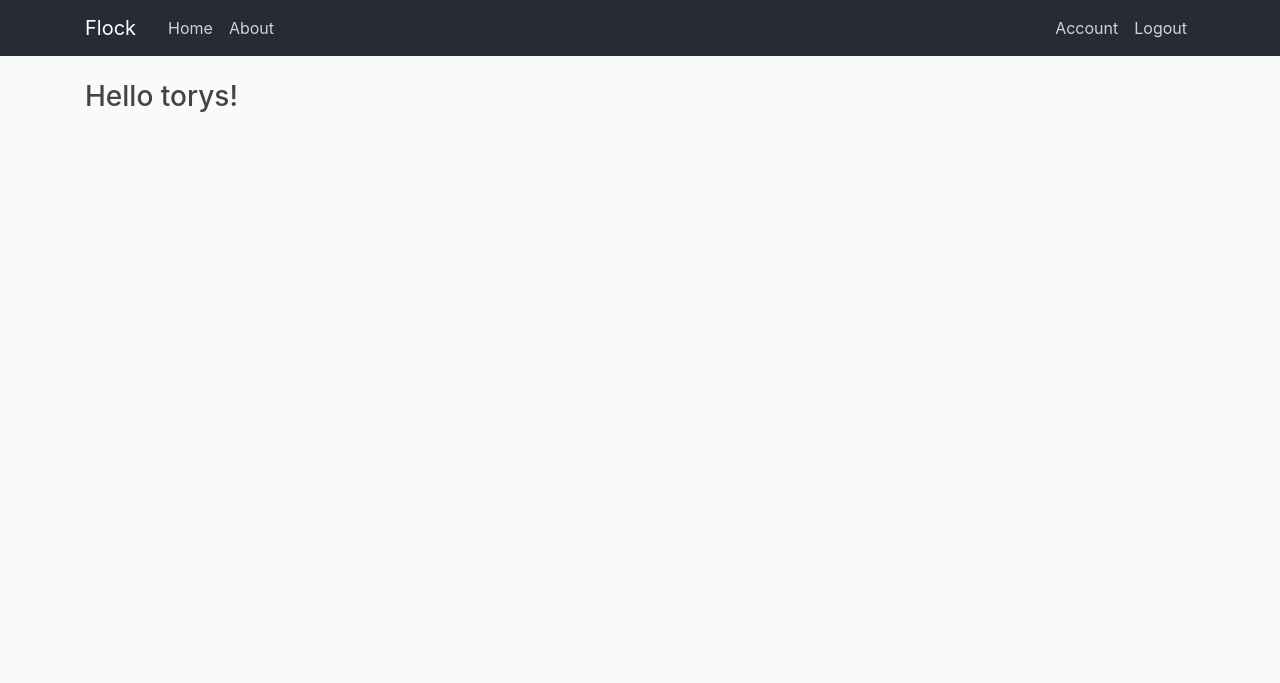
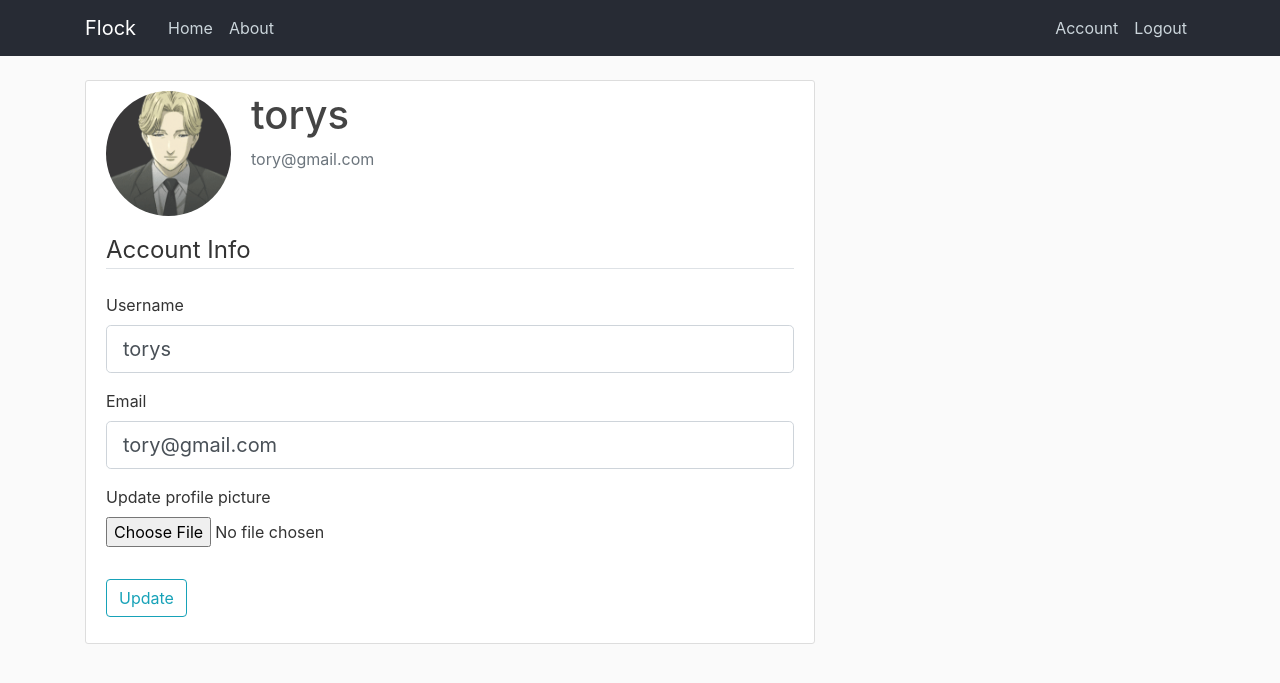
Before and after one commit to rxhl/flock, a Flask app: page /account in a window 1280 px wide. Shown: the top 683 px of the page. Run offline with Flask 2, Linux system fonts and the light colour scheme; a user stored in the database is signed in; some libraries are stand-ins or nearby versions.

Commit message:
Update account form

```diff
--- a/flock/forms.py
+++ b/flock/forms.py
@@ -1,4 +1,6 @@
 from flask_wtf import FlaskForm
+from flask_wtf.file import FileField, FileAllowed
+from flask_login import current_user
 from wtforms import (
     StringField,
     PasswordField,
@@ -37,3 +39,26 @@ class LoginForm(FlaskForm):
     password = PasswordField("Password", validators=[DataRequired()])
     remember = BooleanField("Remember Me")
     submit = SubmitField("Login")
+
+
+class UpdateAccountForm(FlaskForm):
+    username = StringField(
+        "Username", validators=[DataRequired(), Length(min=2, max=20)]
+    )
+    email = StringField("Email", validators=[DataRequired(), Email()])
+    picture = FileField(
+        "Update profile picture", validators=[FileAllowed(["jpg", "png"])]
+    )
+    submit = SubmitField("Update")
+
+    def validate_username(self, username):
+        if username.data != current_user.username:
+            user = User.query.filter_by(username=username.data).first()
+            if user:
+                raise ValidationError("Username already exist.")
+
+    def validate_email(self, email):
+        if email.data != current_user.email:
+            user = User.query.filter_by(email=email.data).first()
+            if user:
+                raise ValidationError("Email already exist.")
--- a/flock/models.py
+++ b/flock/models.py
@@ -12,7 +12,7 @@ class User(db.Model, UserMixin):
     id = db.Column(db.Integer, primary_key=True)
     username = db.Column(db.String(20), unique=True, nullable=False)
     email = db.Column(db.String(120), unique=True, nullable=False)
-    image_file = db.Column(db.String(20), nullable=False, default="default.jpeg")
+    image_file = db.Column(db.String(20), nullable=False, default="default.jpg")
     password = db.Column(db.String(60), nullable=False)
     posts = db.relationship("Post", backref="author", lazy=True)
 
--- a/flock/routes.py
+++ b/flock/routes.py
@@ -1,10 +1,13 @@
+import os
+import secrets
+from PIL import Image
 from flask import render_template, url_for, flash, redirect, request
 from flask_login import login_user, current_user, logout_user, login_required
 
 # Direct import from __init__.py file
 from flock import app, db, bcrypt
 
-from flock.forms import RegistrationForm, LoginForm
+from flock.forms import RegistrationForm, LoginForm, UpdateAccountForm
 from flock.models import User, Post
 
 posts = [
@@ -79,7 +82,42 @@ def logout():
     return redirect(url_for("login"))
 
 
-@app.route("/account")
+def save_picture(form_picture):
+    random_hex = secrets.token_hex(8)
+
+    # Using _ as placeholder return value as we are not gonna use it anywhere.
+    _, f_ext = os.path.splitext(form_picture.filename)
+
+    picture_fn = random_hex + f_ext
+    picture_path = os.path.join(app.root_path, "static/profile_pics", picture_fn)
+
+    # Resize large images
+    output_size = (125, 125)
+    i = Image.open(form_picture)
+    i.thumbnail(output_size)
+    i.save(picture_path)
+
+    return picture_fn
+
+
+@app.route("/account", methods=["GET", "POST"])
 @login_required
 def account():
-    return render_template("account.html", title="Account")
+    form = UpdateAccountForm()
+    if form.validate_on_submit():
+        if form.picture.data:
+            picture_file = save_picture(form.picture.data)
+            current_user.image_file = picture_file
+
+        current_user.username = form.username.data
+        current_user.email = form.email.data
+        db.session.commit()
+        flash("Your account has been updated!", "success")
+        return redirect(url_for("account"))
+    elif request.method == "GET":
+        form.username.data = current_user.username
+        form.email.data = current_user.email
+    image_file = url_for("static", filename="profile_pics/" + current_user.image_file)
+    return render_template(
+        "account.html", title="Account", image_file=image_file, form=form
+    )
--- a/flock/templates/account.html
+++ b/flock/templates/account.html
@@ -1,3 +1,53 @@
 {% extends "layout.html" %} {% block content %}
-<h3>Hello {{ current_user.username }}!</h3>
+<div class="content-section">
+  <div class="media">
+    <img class="rounded-circle account-img" src="{{ image_file }}" />
+    <div class="media-body">
+      <h2 class="account-heading">{{ current_user.username }}</h2>
+      <p class="text-secondary">{{ current_user.email }}</p>
+    </div>
+  </div>
+  <!-- FORM HERE -->
+  <form action="" method="POST" enctype="multipart/form-data">
+    {{ form.hidden_tag() }}
+    <fieldset class="form-group">
+      <legend class="border-bottom mb-4">
+        Account Info
+      </legend>
+      <div class="form-group">
+        {{ form.username.label(class="form-control-label") }} {% if
+        form.username.errors %} {{ form.username(class="form-control
+        form-control-lg is-invalid") }}
+        <div class="invalid-feedback">
+          {% for errors in form.username.errors %}
+          <span>{{ errors }}</span>
+          {% endfor %}
+        </div>
+        {% else %} {{ form.username(class="form-control form-control-lg") }} {%
+        endif %}
+      </div>
+      <div class="form-group">
+        {{ form.email.label(class="form-control-label") }} {% if
+        form.email.errors %} {{ form.email(class="form-control form-control-lg
+        is-invalid") }}
+        <div class="invalid-feedback">
+          {% for errors in form.email.errors %}
+          <span>{{ errors }}</span>
+          {% endfor %}
+        </div>
+        {% else %} {{ form.email(class="form-control form-control-lg") }} {%
+        endif %}
+      </div>
+      <div class="form-group">
+        {{ form.picture.label() }} {{ form.picture(class="form-control-file") }}
+        {% if form.picture.errors %} {% for errors in form.picture.errors %}
+        <span class="text-danger">{{ errors }}</span><br />
+        {% endfor %} {% endif %}
+      </div>
+    </fieldset>
+    <div class="form-group">
+      {{ form.submit(class="btn btn-outline-info") }}
+    </div>
+  </form>
+</div>
 {% endblock content %}
```
Also changed, not shown: README.md, flock/site.db, flock/static/profile_pics/default.jpeg (added), flock/static/profile_pics/e68c619d4ac345e1.png (added).
